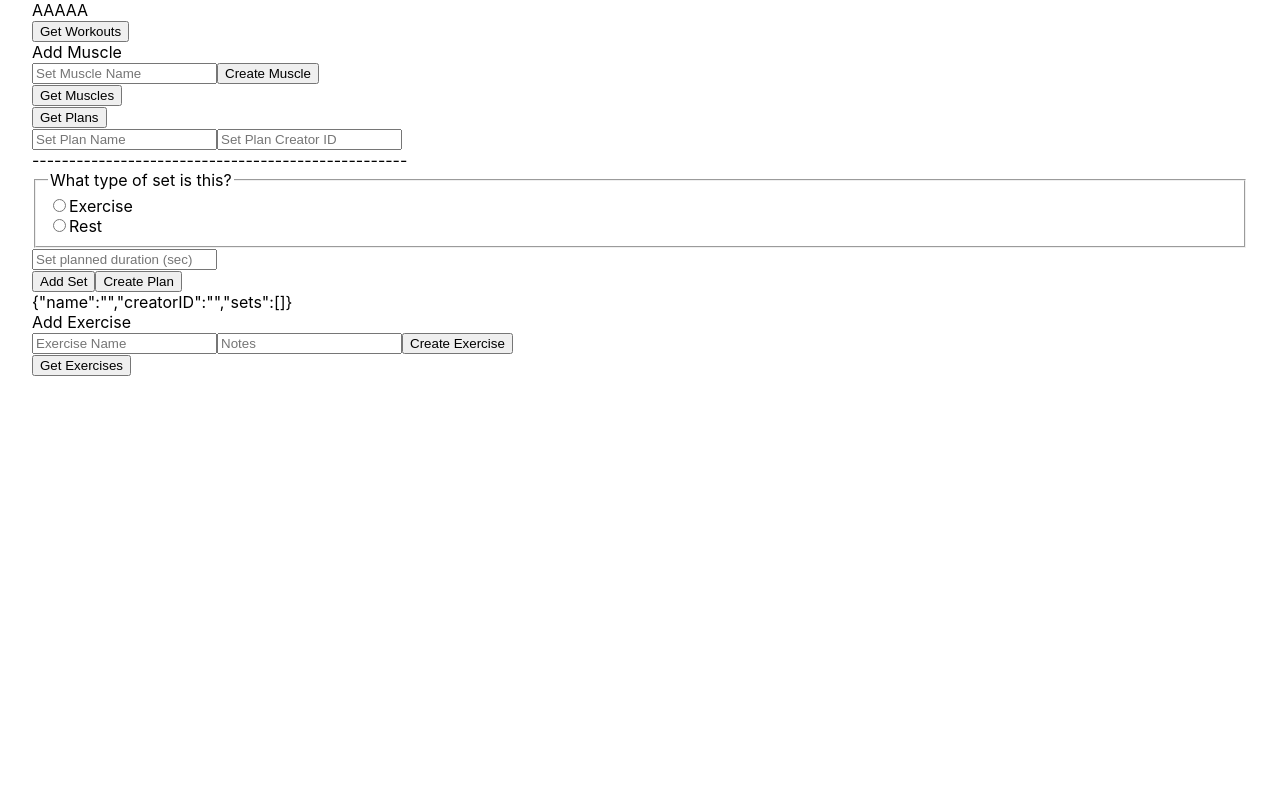
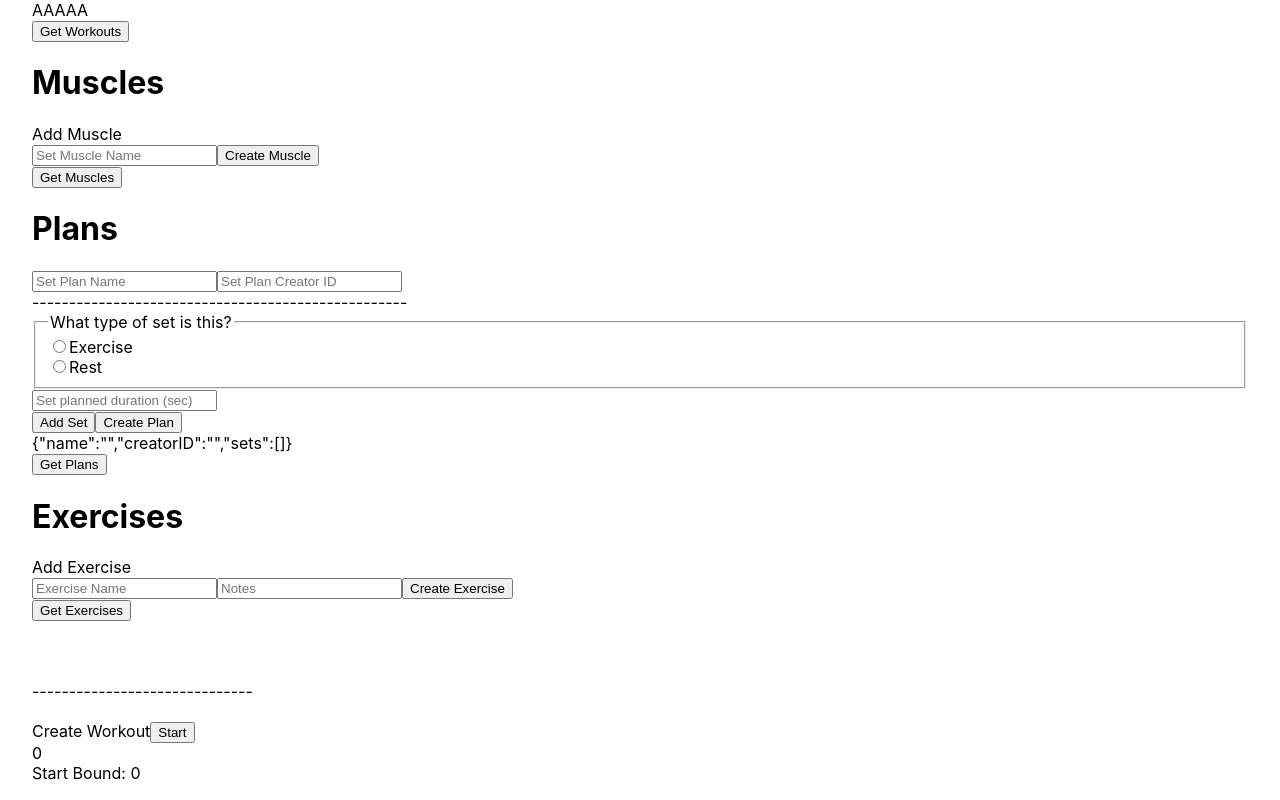
Before and after one commit to gmunilla14/WorkoutTrackerFront, a Next.js app: page / in a window 1280 px wide. Built offline with nearby package versions, Linux system fonts and the light colour scheme.

Commit message:
Add stopwatch

```diff
--- a/components/AddPlan.js
+++ b/components/AddPlan.js
@@ -2,7 +2,7 @@ import axios from "axios";
 import { useState } from "react";
 import { url } from "../api";
 
-const AddPlan = ({ currentPlan, setCurrentPlan }) => {
+const AddPlan = ({ currentPlan, setCurrentPlan, exercises }) => {
   const [set, setSet] = useState({});
 
   const onNameChange = (e) => {
@@ -42,7 +42,6 @@ const AddPlan = ({ currentPlan, setCurrentPlan }) => {
   };
 
   const onSetAdd = () => {
-
     let newSets = currentPlan.sets;
     console.log("newSets");
     console.log(newSets);
@@ -56,6 +55,7 @@ const AddPlan = ({ currentPlan, setCurrentPlan }) => {
       .post(`${url}/plans`, currentPlan)
       .then(() => {
         handleGetPlans();
+        setCurrentPlan({});
       })
       .catch((error) => {
         console.log(error.response);
@@ -98,17 +98,32 @@ const AddPlan = ({ currentPlan, setCurrentPlan }) => {
                   id="plannedWeight"
                   onChange={onWeightChange}
                   placeholder="Set Planned Weight (lb)"
-                ></input>
+                ></input>{" "}
+                <br />
                 <input
                   id="plannedReps"
                   onChange={onRepChange}
                   placeholder="Set Planned Reps"
-                ></input>
-                <input
-                  id="plannedExercise"
-                  onChange={onExerciseChange}
-                  placeholder="Set Exercise"
-                ></input>
+                ></input>{" "}
+                <br />
+                <fieldset>
+                  {exercises &&
+                    exercises.map((exercise) => {
+                      return (
+                        <>
+                          <input
+                            type="radio"
+                            value={exercise._id}
+                            id={exercise._id}
+                            onChange={onExerciseChange}
+                            name="exerciseRadio"
+                          ></input>
+                          <label for={exercise._id}>{exercise.name}</label>
+                          <br />
+                        </>
+                      );
+                    })}
+                </fieldset>
               </>
             ) : (
               <>
--- /dev/null
+++ b/components/CreateWorkout.js
@@ -0,0 +1,82 @@
+import { useEffect, useState } from "react";
+
+const CreateWorkout = () => {
+  const [startTime, setStartTime] = useState(0);
+  const [intervals, setIntervals] = useState([]);
+  const [startBound, setStartBound] = useState(0);
+  const [duration, setDuration] = useState(0);
+  const [clockRunning, setClockRunning] = useState(false);
+
+  const onStartButton = () => {
+    setClockRunning(true);
+    const now = new Date();
+
+    setStartTime(now.getTime());
+    setStartBound(now.getTime());
+  };
+
+  const onIntervalButton = () => {
+    const now = new Date();
+    const interval = {
+      startTime: startBound,
+      endTime: now.getTime(),
+      duration: now - startBound,
+    };
+
+    setStartBound(now.getTime());
+    let oldIntervals = intervals;
+    oldIntervals.push(interval);
+    setIntervals(oldIntervals);
+    console.log(intervals);
+  };
+
+  const onStopButton = () => {
+    const now = new Date();
+    setClockRunning(false);
+
+    const interval = {
+      startTime: startBound,
+      endTime: now.getTime(),
+      duration: now - startBound,
+    };
+
+    let oldIntervals = intervals;
+    oldIntervals.push(interval);
+    setIntervals(oldIntervals);
+  };
+
+  useEffect(() => {
+    if (clockRunning) {
+      const interval = setInterval(() => {
+        const now = new Date();
+        setDuration(now - startBound);
+      }, 1);
+    }
+
+    //Clear interval when component unmounts
+    return () => clearInterval(interval);
+  });
+
+  return (
+    <div>
+      Create Workout
+      {!clockRunning ? (
+        <button onClick={onStartButton}>Start</button>
+      ) : (
+        <>
+          <button onClick={onIntervalButton}>Interval</button>
+          <button onClick={onStopButton}>Stop</button>
+        </>
+      )}
+      <div id="time">{duration}</div>
+      <div>Start Bound: {startBound}</div>
+      {intervals &&
+        intervals.map((interval) => {
+          return <div>{JSON.stringify(interval)} </div>;
+        })}
+      {intervals.length > 0 && <div>Intervals</div>}
+    </div>
+  );
+};
+
+export default CreateWorkout;
--- a/components/ListExercises.js
+++ b/components/ListExercises.js
@@ -2,8 +2,7 @@ import axios from "axios";
 import { useState } from "react";
 import { url } from "../api";
 
-const ListExercises = () => {
-  const [exercises, setExercises] = useState([]);
+const ListExercises = ({exercises, setExercises}) => {
   const handleGetExercises = () => {
     axios
       .get(`${url}/exercises`)
--- a/pages/index.js
+++ b/pages/index.js
@@ -8,6 +8,7 @@ import ListExercises from "../components/ListExercises";
 import AddPlan from "../components/AddPlan";
 import AddMuscle from "../components/AddMuscle";
 import AddExercise from "../components/AddExercise";
+import CreateWorkout from "../components/CreateWorkout";
 
 import { useState } from "react";
 export default function Home() {
@@ -18,17 +19,35 @@ export default function Home() {
     sets: [],
   });
   const [muscles, setMuscles] = useState([]);
+  const [exercises, setExercises] = useState([]);
 
   return (
     <div className={styles.container}>
       AAAAA
       <ListWorkouts />
+
+      <h1>Muscles</h1>
       <AddMuscle />
       <ListMuscles muscles={muscles} setMuscles={setMuscles} />
+
+      <h1>Plans</h1>
+      <AddPlan
+        currentPlan={currentPlan}
+        setCurrentPlan={setCurrentPlan}
+        exercises={exercises}
+      />
       <ListPlans plans={plans} setPlans={setPlans} />
-      <AddPlan currentPlan={currentPlan} setCurrentPlan={setCurrentPlan} />
+
+      <h1>Exercises</h1>
       <AddExercise muscles={muscles} />
-      <ListExercises />
+      <ListExercises exercises={exercises} setExercises={setExercises} />
+      <br />
+      <br />
+      <br />
+      ------------------------------
+      <br />
+      <br />
+      <CreateWorkout />
     </div>
   );
 }
```
